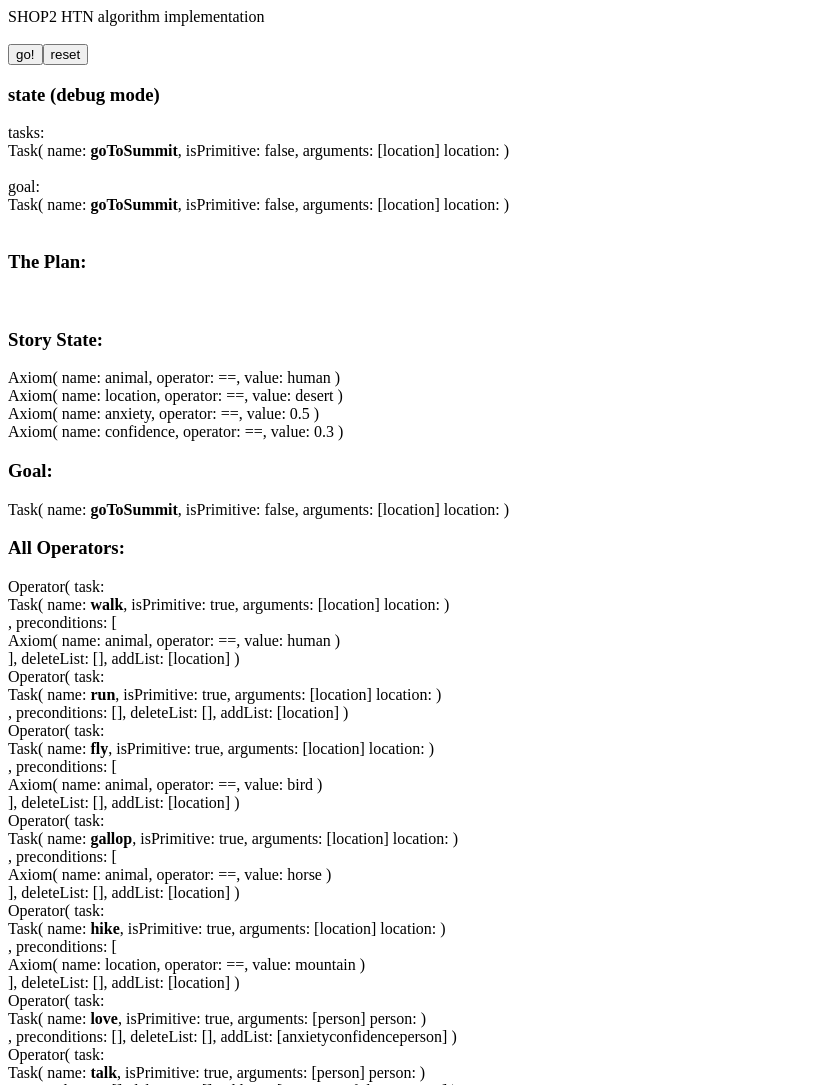
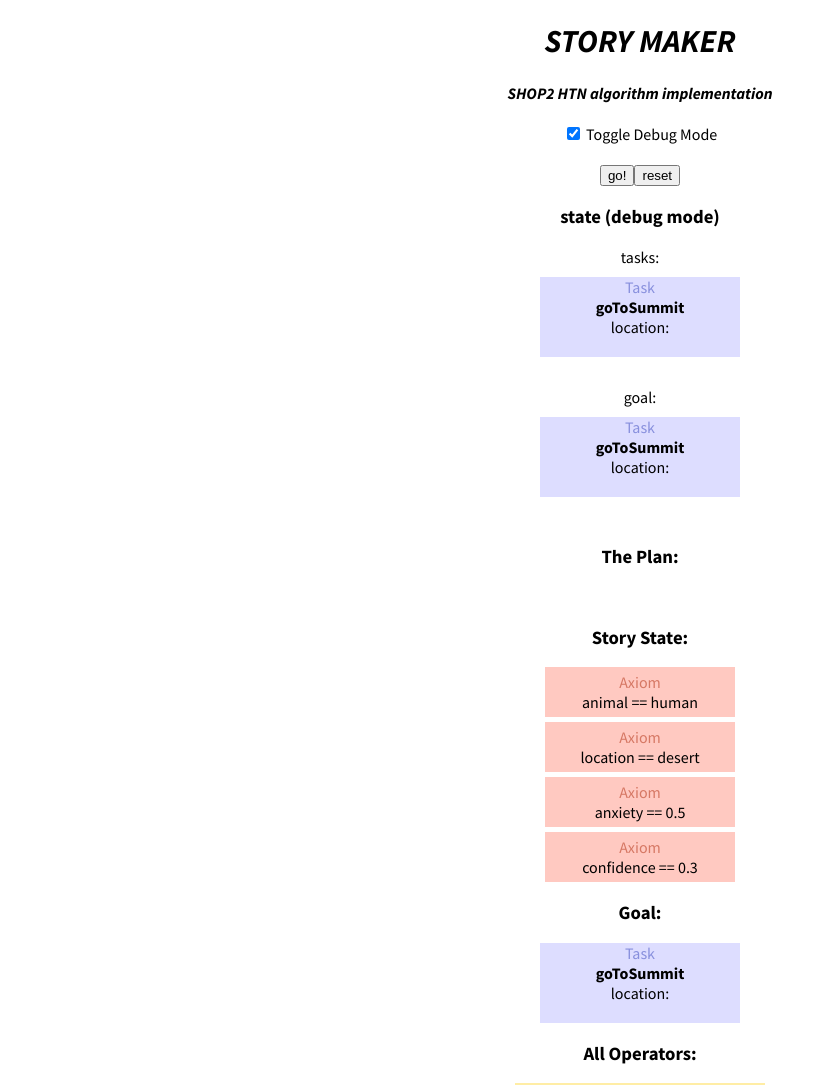
Before and after one commit to sknop8/storymaker, a React app: page / in a window 1280 px wide. Shown: the top 1085 px of the page, without its empty margins (0-827 px from the left). Built offline with nearby package versions, Linux system fonts and the light colour scheme.

Commit message:
UI updates

```diff
--- a/package.json
+++ b/package.json
@@ -22,6 +22,7 @@
     "babel-preset-react": "^6.24.1",
     "coffee-loader": "^0.9.0",
     "coffeescript": "^2.3.2",
+    "css-loader": "^1.0.1",
     "react": "^16.2.0",
     "react-dom": "^16.2.0",
     "webpack": "^3.10.0",
--- a/src/axiom.js
+++ b/src/axiom.js
@@ -1,5 +1,12 @@
 import React, { Component } from 'react'
 import PropTypes from 'prop-types'
+
+const style = {
+  'background-color': '#ffc9c1',
+  'width': '180px',
+  'margin': '5px',
+  padding: '5px'
+}
 
 /**
  * Axiom: Used to specify preconditions to methods and operators
@@ -7,11 +14,11 @@ import PropTypes from 'prop-types'
 class Axiom extends Component {
     render() {
       return (
-        <div>
-          <span>Axiom( </span>
-          <span>name: {this.props.name}, </span>
-          <span>operator: {this.props.operator}, </span>
-          <span>value: {this.props.value} ) </span>
+        <div style={ style }>
+          <div style={{color:'#d67864'}}>Axiom</div>
+          <span>{this.props.name} </span>
+          <span>{this.props.operator} </span>
+          <span>{this.props.value} </span>
         </div>
       )
     }
--- a/src/domain_one.js
+++ b/src/domain_one.js
@@ -6,7 +6,7 @@ import Operator from './operator'
 import Method from './method'
 import Axiom from './axiom'
 import Domain from './domain'
-import HTN from './htn'
+// import HTN from './htn'
 
 /**
  * ========== DOMAIN DESCRIPTION ====================
@@ -38,7 +38,7 @@ const taskList = [
 ]
 
 
-const wildCardIndicator = <Task name={ "WILD CARD" } isWild={ true } isPrimitive={ true } />
+const wildCardIndicator = <Task name={ "WILD CARD" } isWild={ true } isPrimitive={ false } />
 
 const wildCardTaskList = [
   AddExtraProps(meetPerson, {person: "All-Seeing Tree"}),
--- a/src/htn.js
+++ b/src/htn.js
@@ -22,6 +22,7 @@ class HTN extends Component {
       this.SHOP2 = this.SHOP2.bind(this)
       this.processTasks = this.processTasks.bind(this)
       this.reset = this.reset.bind(this)
+      this.handleCheckboxChange = this.handleCheckboxChange.bind(this)
     }
 
     findOperatorWithTask(task) {
@@ -169,6 +170,12 @@ class HTN extends Component {
       })
     }
 
+    handleCheckboxChange(e) {
+      console.log("checkbox changed!", e)
+      this.setState({debugMode: e.target.checked})
+      // this.SHOP2()
+    }
+
     render() {
       // const primitiveTask = <Task name={"primitive-task"} isPrimitive={true} />
       // const compoundTask = <Task name={"compound-task"} isPrimitive={false} />
@@ -178,14 +185,15 @@ class HTN extends Component {
 
 
       return (
-        <div>
-          <div>
-            SHOP2 HTN algorithm implementation
-          </div>
+        <div style={ this.props.style }>
+        <center>
+          <h1><i>STORY MAKER</i></h1>
+          <h4><i>SHOP2 HTN algorithm implementation</i></h4>
 
-          <br />
+          <input type="checkbox" onChange={ this.handleCheckboxChange } checked={this.state.debugMode} /> <span>Toggle Debug Mode</span>
 
-          <div>
+          <br/><br/>
+
           { this.state.debugMode &&
             <div>
               <button onClick={ this.SHOP2 }> go! </button>
@@ -196,7 +204,6 @@ class HTN extends Component {
               goal: { this.state.goal }
             </div>
           }
-          </div>
           <br />
 
 
@@ -213,9 +220,15 @@ class HTN extends Component {
           <h3>Goal: </h3>
           { this.state.goal }
 
-          <h3>All Operators: </h3>
-          { this.state.operators }
 
+          { this.state.debugMode &&
+              <div>
+              <h3>All Operators: </h3>
+              { this.state.operators }
+              </div>
+          }
+
+        </center>
         </div>
       )
     }
--- a/src/index.js
+++ b/src/index.js
@@ -5,9 +5,12 @@ import PropTypes from 'prop-types'
 import HTN from './htn'
 import DomainOne from './domain_one'
 
-// Constants
+// Constants (default)
 const DEBUG_MODE = true
 
+const style = {
+  'fontFamily': 'Source Sans Pro',
+}
 
 // TODO: Create an Argument component (to be used mainly for state updates) that supports:
 //    - uniqueness/non-uniquenss
@@ -22,5 +25,5 @@ const DEBUG_MODE = true
 
 // Initialize the HTN
 ReactDOM.render(
-  <HTN domain={ DomainOne } debugMode={ DEBUG_MODE }/>,
+  <HTN style={ style } domain={ DomainOne } debugMode={ DEBUG_MODE }/>,
   document.getElementById('root'));
--- a/src/operator.js
+++ b/src/operator.js
@@ -1,5 +1,12 @@
 import React, { Component } from 'react'
 import PropTypes from 'prop-types'
+
+const style = {
+  'background-color': '#ffeda5',
+  'width': '250px',
+  margin: '10px',
+  // display:'inline-block'
+}
 
 /**
  * Operator: How a primitive task can be performed.
@@ -10,12 +17,12 @@ class Operator extends Component {
   }
   render() {
     return (
-    <div>
-      <span>Operator( </span>
-      <span>task: { this.props.task }, </span>
-      <span>preconditions: [{ this.props.preconditions }], </span>
-      <span>deleteList: [{ this.props.deleteList }], </span>
-      <span>addList: [{ this.props.addList }] )</span>
+    <div style={ style }>
+      <div style={{'color':'#d8b131'}}>Operator</div>
+      <span>{ this.props.task }</span>
+      <span>{ this.props.preconditions } </span>
+      {/* <span>deleteList: [{ this.props.deleteList }], </span> */}
+      {/* <span>addList: [{ this.props.addList }] )</span> */}
       <br />
     </div>
     )
--- a/src/task.js
+++ b/src/task.js
@@ -1,5 +1,13 @@
 import React, { Component } from 'react'
 import PropTypes from 'prop-types'
+
+const TaskStyle = ({ isPrimitive }) => ({
+  'background-color': isPrimitive ? '#bbeeff' : '#ddddff',
+  'width': '200px',
+  margin: '10px',
+  // display: 'inline-block'
+})
+
 
 /**
  * Task: An activity to perform.
@@ -10,15 +18,17 @@ class Task extends Component {
     }
 
     render() {
+      let isPrimitive = this.props.isPrimitive
       return (
-        <div>
-          <span>Task(  </span>
-          <span>name: <strong>{ this.props.name }</strong>, </span>
-          <span>isPrimitive: { this.props.isPrimitive.toString() }, </span>
-          <span>arguments: [{ this.props.arguments.toString() }]</span>
+        <div style={ TaskStyle({ isPrimitive }) } >
+          <span style={{'color':'#878fdd'}}>Task</span><br/>
+          <span><strong>{ this.props.name }</strong></span>
+          {/* <span>isPrimitive: { this.props.isPrimitive.toString() }, </span> */}
+          <br/>
+          {/* <span>arguments: [{ this.props.arguments.toString() }]</span> */}
           { this.props.arguments.map((a) => {
-            return (<span> {a}: {this.props[a]}</span>)
-          })})
+            return (<div> {a}: {this.props[a]}</div>)
+          })}
           <br />
         </div>
       )
@@ -34,4 +44,7 @@ class Task extends Component {
     arguments: []
   }
 
+
+
+
   export default Task
--- a/src/util.js
+++ b/src/util.js
@@ -3,5 +3,3 @@ import React, { Component } from 'react'
 export function AddExtraProps(Component, extraProps) {
     return <Component.type {...Component.props} {...extraProps} />;
 }
-
-// export default { AddExtraProps }
--- a/webpack.config.js
+++ b/webpack.config.js
@@ -22,6 +22,10 @@ module.exports = {
       {
         test: /\.coffee$/,
         use: [ 'coffee-loader' ]
+      },
+      {
+        test: /\.css$/,
+        use: ['css-loader'],
       }
     ]
   }
```
Also changed, not shown: dist/index.html.
